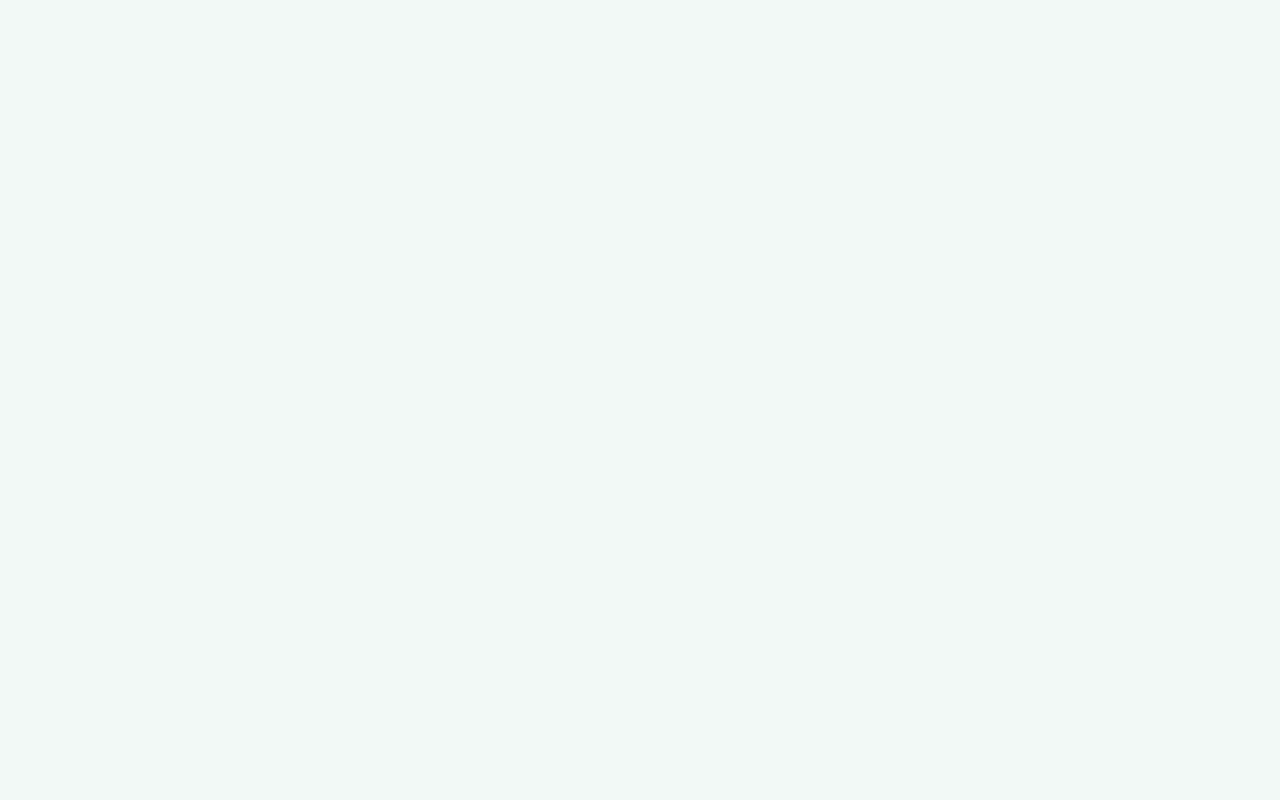
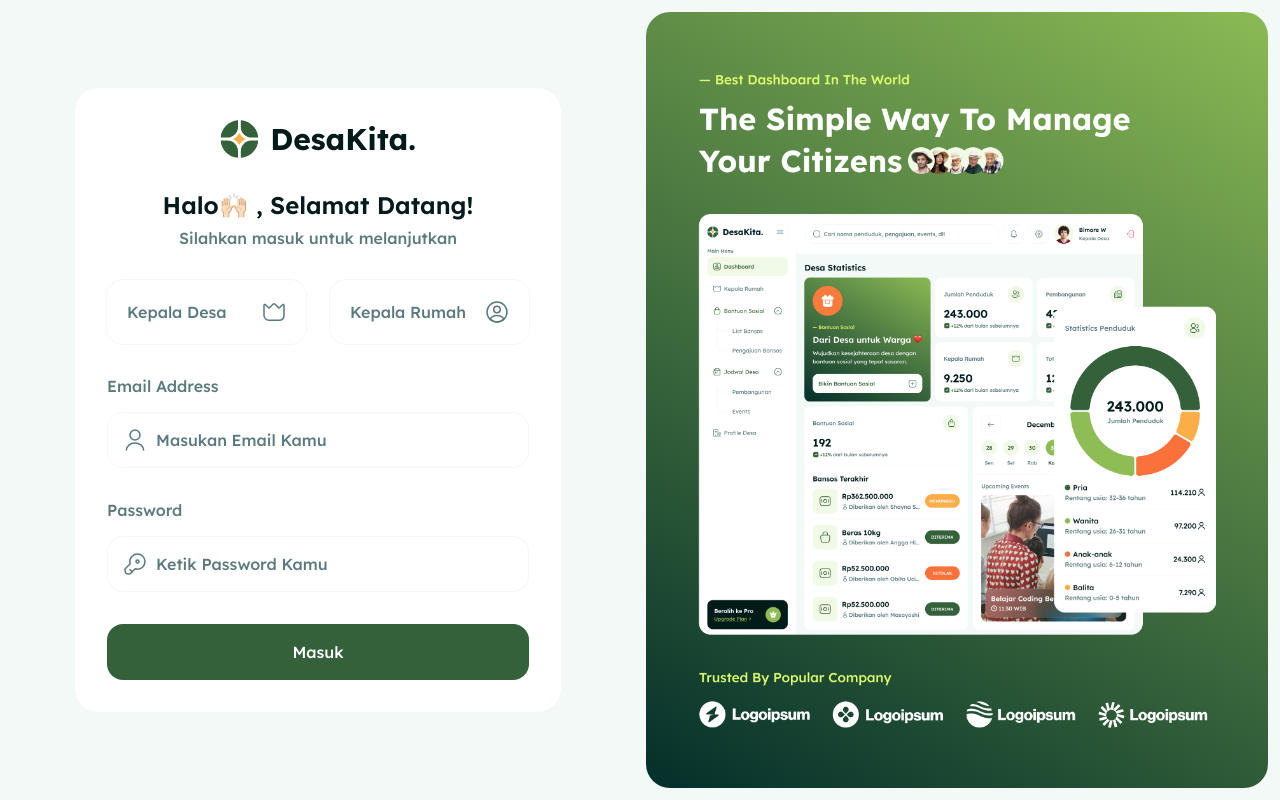
Before and after one commit to AlvinSanudharma/desa-digital-fe, a Vue app: page /login in a window 1280 px wide. Before the commit this address had no page. Built offline with nearby package versions, Linux system fonts and the light colour scheme.

Commit message:
Slicing Login Screen

```diff
--- a/src/router/index.js
+++ b/src/router/index.js
@@ -1,5 +1,7 @@
+import Auth from "@/layouts/Auth.vue";
 import Main from "@/layouts/Main.vue";
 import Dashboard from "@/views/Dashboard.vue";
+import Login from "@/views/Login.vue";
 import { createRouter, createWebHistory } from "vue-router";
 
 const router = createRouter({
@@ -13,6 +15,24 @@ const router = createRouter({
           path: "",
           name: "dashboard",
           component: Dashboard,
+          meta: {
+            requiresAuth: true,
+            permissions: "dashboard-menu",
+          },
+        },
+      ],
+    },
+    {
+      path: "/login",
+      component: Auth,
+      children: [
+        {
+          path: "",
+          name: "login",
+          component: Login,
+          meta: {
+            requiresUnAuth: true,
+          },
         },
       ],
     },
--- /dev/null
+++ b/src/views/Login.vue
@@ -0,0 +1,177 @@
+<script setup>
+import Input from "@/components/ui/Input.vue";
+import { ref } from "vue";
+import IconProfileSecondaryGreen from "@/assets/images/icons/user-secondary-green.svg";
+import IconProfileBlack from "@/assets/images/icons/user-black.svg";
+import IconKeySecondaryGreen from "@/assets/images/icons/key-secondary-green.svg";
+import IconKeyBlack from "@/assets/images/icons/key-black.svg";
+
+const form = ref({
+  email: null,
+  password: null,
+});
+</script>
+
+<template>
+  <form
+    action="kk-dashboard.html"
+    class="flex items-center flex-1 pl-[calc(((100%-1280px)/2)+75px)]"
+  >
+    <div
+      class="flex flex-col h-fit w-[486px] shrink-0 rounded-3xl p-[32px] gap-[32px] bg-white"
+    >
+      <header class="flex flex-col gap-[32px] items-center">
+        <img
+          src="@/assets/images/logos/logo-text.svg"
+          alt="icon"
+          class="shrink-0 h-[38px] w-[197px]"
+        />
+        <div class="flex flex-col gap-2">
+          <h1 class="font-semibold text-[24px] leading-[30px] text-center">
+            Halo🙌🏻 , Selamat Datang!
+          </h1>
+          <p class="font-medium leading-5 text-desa-secondary text-center">
+            Silahkan masuk untuk melanjutkan
+          </p>
+        </div>
+      </header>
+      <section id="Select" class="grid grid-cols-2 gap-6">
+        <div
+          class="group relative flex items-center justify-between p-5 rounded-2xl bg-white ring-[1px] ring-desa-background hover:bg-desa-foreshadow has-[:checked]:bg-desa-foreshadow has-[:checked]:ring-desa-dark-green transition-all duration-300"
+        >
+          <input
+            id="Kepala-Desa"
+            required
+            type="radio"
+            name="role"
+            class="peer absolute left-0 right-0 top-0 bottom-0 z-50 opacity-0"
+          />
+          <p
+            class="font-medium leading-5 text-desa-secondary group-hover:text-desa-dark-green group-has-[:checked]:text-desa-dark-green transition-all duration-300"
+          >
+            Kepala Desa
+          </p>
+          <div class="relative">
+            <img
+              src="@/assets/images/icons/crown-secondary-green.svg"
+              alt="icon"
+              class="shrink-0 h-[24px] w-[24px] group-hover:opacity-0 group-has-[:checked]:opacity-0 absolute transition-all duration-300"
+            />
+            <img
+              src="@/assets/images/icons/crown-dark-green.svg"
+              alt="icon"
+              class="shrink-0 h-[24px] w-[24px] group-hover:opacity-100 group-has-[:checked]:opacity-100 opacity-0 transition-all duration-300"
+            />
+          </div>
+        </div>
+        <div
+          class="group relative flex items-center justify-between p-5 rounded-2xl bg-white ring-[1px] ring-desa-background hover:bg-desa-foreshadow has-[:checked]:bg-desa-foreshadow has-[:checked]:ring-desa-dark-green transition-all duration-300"
+        >
+          <input
+            id="Kepala-Rumah"
+            required
+            type="radio"
+            name="role"
+            class="peer absolute left-0 right-0 top-0 bottom-0 z-50 opacity-0"
+          />
+          <p
+            class="font-medium leading-5 text-desa-secondary group-hover:text-desa-dark-green group-has-[:checked]:text-desa-dark-green transition-all duration-300"
+          >
+            Kepala Rumah
+          </p>
+          <div class="relative">
+            <img
+              src="@/assets/images/icons/profile-circle-secondary-green.svg"
+              alt="icon"
+              class="shrink-0 h-[24px] w-[24px] group-hover:opacity-0 group-has-[:checked]:opacity-0 absolute transition-all duration-300"
+            />
+            <img
+              src="@/assets/images/icons/profile-circle-dark-green.svg"
+              alt="icon"
+              class="shrink-0 h-[24px] w-[24px] group-hover:opacity-100 group-has-[:checked]:opacity-100 opacity-0 transition-all duration-300"
+            />
+          </div>
+        </div>
+      </section>
+      <section id="Inputs" class="flex flex-col gap-[32px]">
+        <div id="Email-Address" class="flex flex-col gap-4">
+          <h2 class="font-medium leading-5 text-desa-secondary">
+            Email Address
+          </h2>
+          <!-- <div class="relative">
+            <input
+              placeholder="Masukan Email Kamu"
+              type="email"
+              class="peer w-full h-[56px] rounded-2xl pl-[48px] pr-4 border-[1.5px] border-desa-background font-medium leading-5 focus:ring-[1.5px] focus:ring-desa-dark-green focus:outline-none placeholder:leading-5 placeholder:text-desa-secondary placeholder:font-medium transition-all duration-300"
+            />
+            <img
+              src="assets/images/icons/user-secondary-green.svg"
+              alt="icon"
+              class="absolute shrink-0 size-6 top-1/2 left-4 -translate-y-1/2 opacity-0 peer-placeholder-shown:opacity-100 transition-all duration-300"
+            />
+            <img
+              src="assets/images/icons/user-black.svg"
+              alt="icon"
+              class="absolute shrink-0 size-6 top-1/2 left-4 -translate-y-1/2 opacity-100 peer-placeholder-shown:opacity-0 transition-all duration-300"
+            />
+          </div> -->
+          <Input
+            v-model="form.email"
+            :icon="IconProfileSecondaryGreen"
+            :filled-icon="IconProfileBlack"
+            placeholder="Masukan Email Kamu"
+            type="email"
+          />
+        </div>
+        <div id="Password" class="flex flex-col gap-4">
+          <h2 class="font-medium leading-5 text-desa-secondary">Password</h2>
+          <!-- <div class="relative">
+            <input
+              placeholder="Ketik Password Kamu"
+              type="password"
+              class="peer w-full h-[56px] rounded-2xl pl-[48px] pr-4 border-[1.5px] border-desa-background font-medium leading-5 focus:ring-[1.5px] focus:ring-desa-dark-green focus:outline-none placeholder:leading-5 placeholder:text-desa-secondary placeholder:font-medium transition-all duration-300 tracking-[0.25rem] placeholder-shown:tracking-normal"
+            />
+            <img
+              src="@/assets/images/icons/key-secondary-green.svg"
+              alt="icon"
+              class="absolute shrink-0 size-6 top-1/2 left-4 -translate-y-1/2 opacity-0 peer-placeholder-shown:opacity-100 transition-all duration-300"
+            />
+            <img
+              src="@/assets/images/icons/key-black.svg"
+              alt="icon"
+              class="absolute shrink-0 size-6 top-1/2 left-4 -translate-y-1/2 opacity-100 peer-placeholder-shown:opacity-0 transition-all duration-300"
+            />
+          </div> -->
+          <Input
+            v-model="form.password"
+            :icon="IconKeySecondaryGreen"
+            :filled-icon="IconKeyBlack"
+            placeholder="Ketik Password Kamu"
+            type="password"
+          />
+        </div>
+      </section>
+      <button
+        type="submit"
+        class="py-[18px] flex justify-center items-center bg-desa-dark-green rounded-2xl font-medium leading-5 text-white"
+      >
+        Masuk
+      </button>
+    </div>
+  </form>
+  <section id="Banner" class="relative flex w-full max-w-[634px]">
+    <div
+      class="fixed top-0 h-screen w-full max-w-[634px] overflow-hidden pr-3 py-3"
+    >
+      <div
+        class="h-full w-[622px] rounded-3xl gradient-vertical pt-[59px] pb-[60px]"
+      >
+        <img
+          src="@/assets/images/backgrounds/bg-signin.png"
+          class="h-full w-[542px] object-contain mx-auto"
+          alt="banner"
+        />
+      </div>
+    </div>
+  </section>
+</template>
```
Also changed, not shown: src/stores/auth.js (added).
